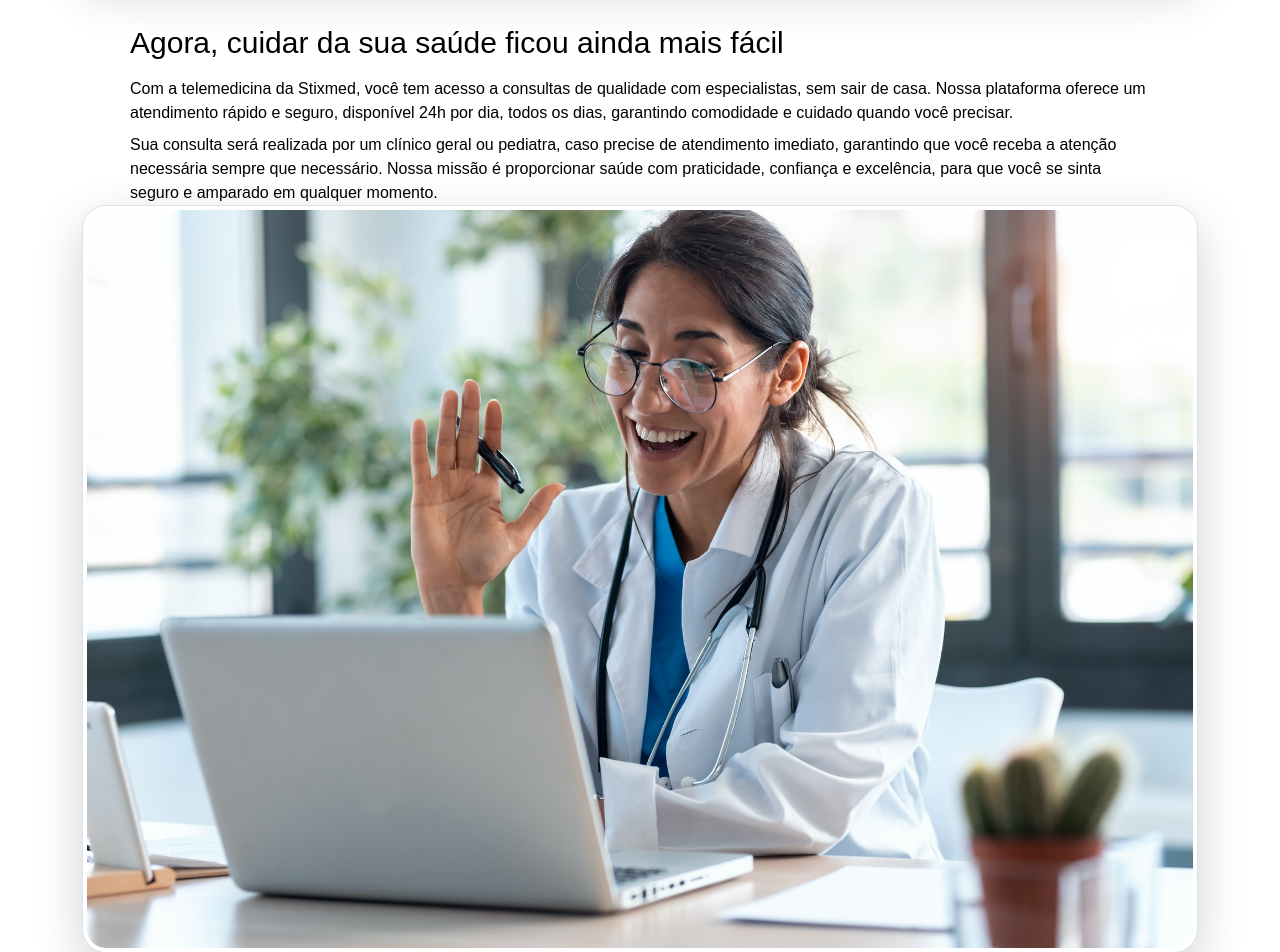
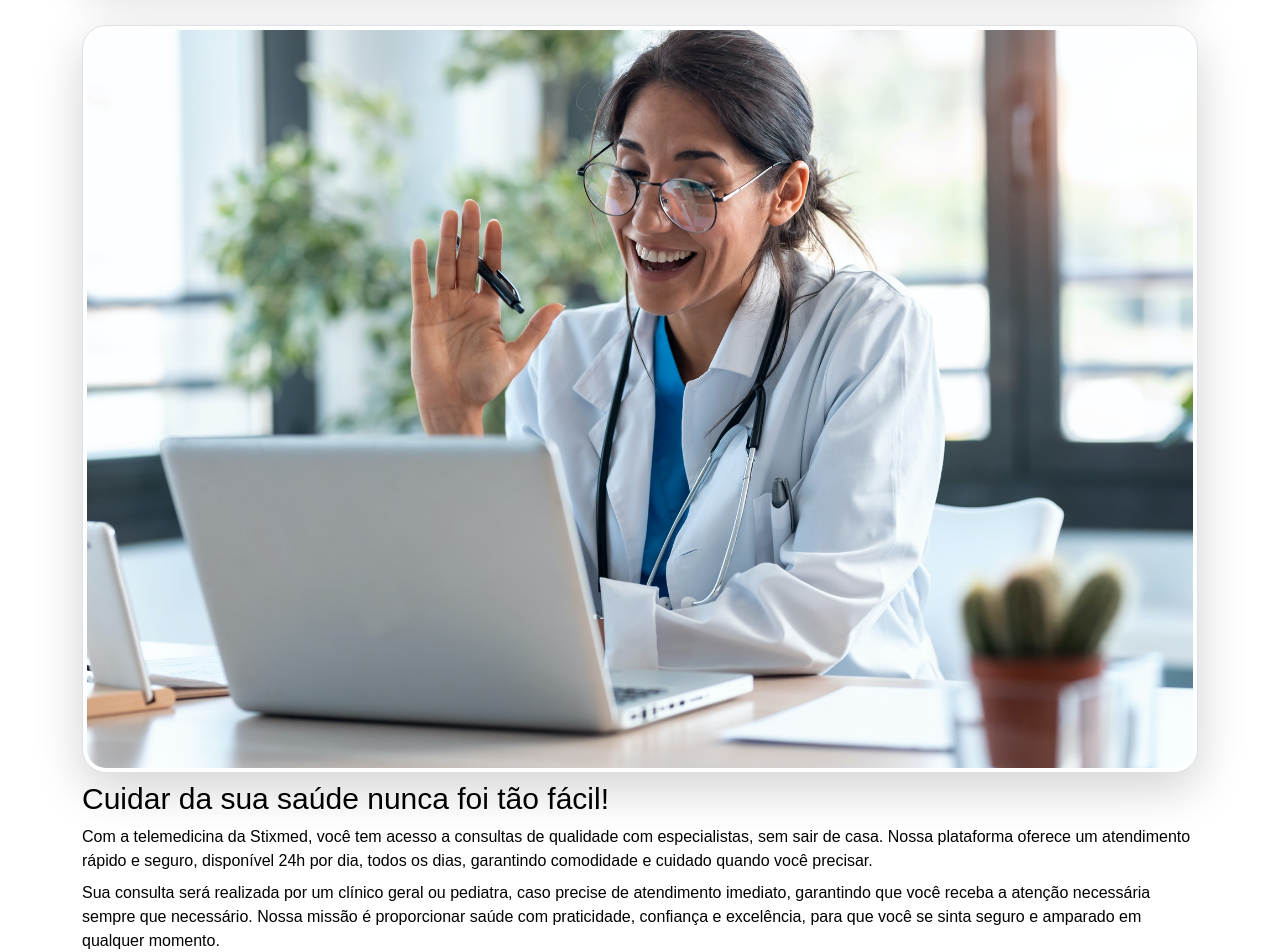
Before and after one commit to globalqueiros/stixmed, a Next.js app: page /telemedicina in a window 1280 px wide. Shown: the part 1120-2072 px from the top of the page. Built offline with nearby package versions, Linux system fonts and the light colour scheme.

Commit message:
fist commit

```diff
--- a/src/app/telemedicina/page.tsx
+++ b/src/app/telemedicina/page.tsx
@@ -32,31 +32,22 @@ export default function Telemedicina() {
             </section>
             <section className='my-1'>
                 <div className="container flex flex-col md:flex-row justify-between max-w-6xl py-4 md:py-3 gap-y-5 mx-auto">
-                    <div className="flex flex-col justify-center items-center mx-1 sm:p-4 md:mr-10 md:p-4 lg:p-4 xl:p-4 2xl:p-4">
+                    <div className="md:mx-5 flex flex-col justify-center items-center mx-1 sm:p-4 md:mr-10 md:p-4 lg:p-4 xl:p-4 2xl:p-4">
                         <h2 className="text-2xl sm:text-center sm:text-3xl md:text-2xl lg:text-3xl xl:text-3xl 2xl:text-3xl font-bold text-black-900 leading-8">Faça consultas online na Stixmed</h2>
-                        <p className="text-sm sm:text-sm md:text-sm lg:text-sm xl:text-sm 2xl:text-sm text-justify leading-6 my-2">Com nosso serviço de telemedicina, você tem a comodidade de consultar médicos de diversas especialidades de forma rápida e prática, através de videochamadas. Essa solução permite que você receba atendimento de qualidade sem sair de casa, proporcionando um cuidado médico eficiente e seguro, com a flexibilidade de ser atendido no seu tempo e no seu lugar.</p>
+                        <p className="text-sm sm:text-sm md:text-sm lg:text-sm xl:text-sm 2xl:text-sm text-justify leading-7 my-2">Com nosso serviço de telemedicina, você tem a comodidade de consultar médicos de diversas especialidades de forma rápida e prática, através de videochamadas. Essa solução permite que você receba atendimento de qualidade sem sair de casa, proporcionando um cuidado médico eficiente e seguro, com a flexibilidade de ser atendido no seu tempo e no seu lugar.</p>
                     </div>
                     <div className="sm:ml-5 mx-auto md:mx-0">
                         <Image
                             src="/chamada_telemedicina.png"
-                            width={1500}
-                            height={1500}
+                            width={1300}
+                            height={1300}
                             className="shadow-lg img-thumbnail"
                             style={{ borderRadius: '3vh' }}
                             alt="Médico"
                         />
                     </div>
                 </div>
-                <div className="container flex flex-col md:flex-row justify-between max-w-6xl py-4 md:py-3 gap-y-10 mx-auto">
-                    <div className="mx-5 lg:block hidden md:mr-10">
-                        <h2 className="text-xl lg:text-xl font-bold text-black-900 mb-3">Agora, cuidar da sua saúde ficou ainda mais fácil</h2>
-                        <p className="text-xl md:text-sm text-justify leading-7">
-                            Com a telemedicina da Stixmed, você tem acesso a consultas de qualidade com especialistas, sem sair de casa. Nossa plataforma oferece um atendimento rápido e seguro, disponível 24h por dia, todos os dias, garantindo comodidade e cuidado quando você precisar.
-                        </p>
-                        <p className="text-xl md:text-sm text-justify leading-7 mt-2">
-                            Sua consulta será realizada por um clínico geral ou pediatra, caso precise de atendimento imediato, garantindo que você receba a atenção necessária sempre que necessário. Nossa missão é proporcionar saúde com praticidade, confiança e excelência, para que você se sinta seguro e amparado em qualquer momento.
-                        </p>
-                    </div>
+                <div className="container flex flex-col md:flex-row justify-between max-w-6xl py-4 md:py-3 gap-y-5 mx-auto">
                     <div className="mx-auto md:mx-0">
                         <Image
                             src="/telemedicina.jpg"
@@ -67,24 +58,24 @@ export default function Telemedicina() {
                             alt="Médico"
                         />
                     </div>
-                    <div className="mx-5 sm:block hidden md:mr-10">
-                        <h2 className="text-xl lg:text-xl font-bold text-black-900 mb-3">Agora, cuidar da sua saúde ficou ainda mais fácil</h2>
-                        <p className="text-xl md:text-sm text-justify leading-7">
+                    <div className="md:mx-5 md:mr-10">
+                        <h2 className="text-xl sm:text-xl md:text-xl lg:text-xl xl:text-xl 2xl:text-xl font-bold text-black-900 mb-2 mt-2">Cuidar da sua saúde nunca foi tão fácil!</h2>
+                        <p className="text-sm sm:text-sm md:text-sm xl:text-sm 2xl:text-sm text-justify leading-7">
                             Com a telemedicina da Stixmed, você tem acesso a consultas de qualidade com especialistas, sem sair de casa. Nossa plataforma oferece um atendimento rápido e seguro, disponível 24h por dia, todos os dias, garantindo comodidade e cuidado quando você precisar.
                         </p>
-                        <p className="text-xl md:text-sm text-justify leading-7 mt-2">
+                        <p className="text-sm sm:text-sm md:text-sm xl:text-sm 2xl:text-sm text-justify leading-7 mt-2">
                             Sua consulta será realizada por um clínico geral ou pediatra, caso precise de atendimento imediato, garantindo que você receba a atenção necessária sempre que necessário. Nossa missão é proporcionar saúde com praticidade, confiança e excelência, para que você se sinta seguro e amparado em qualquer momento.
                         </p>
                     </div>
                 </div>
             </section>
             <section className="mb-0 pb-3 px-0 bg-[#25a096]">
-                <div className='container flex flex-col md:flex-row justify-between max-w-2xl py-4 md:py-3 gap-y-10 mx-auto'>
-                    <h2 className='text-3xl text-white m-auto'>Benefícios das consultas por vídeo no Stixmed</h2>
+                <div className='container flex flex-col md:flex-row justify-between max-w-2xl py-4 md:py-3 gap-y-5 mx-auto'>
+                    <h2 className='text-xl sm:text-xl md:text-2xl lg:text-3xl xl:text-3xl 2xl:text-3xl text-white m-auto mb-0'>Benefícios das consultas na Stixmed</h2>
                 </div>
-                <div className='container flex flex-wrap justify-center py-1 md:py-2 gap-y-2 gap-x-5 mx-auto'>
+                <div className="container flex flex-wrap justify-center py-1 md:py-2 gap-y-2 gap-x-5 mx-auto">
                     {vantagens.map((item, index) => (
-                        <div key={index} className="card p-2 w-full md:w-[180px] shadow-sm bg-transparent border-white border-2 rounded-3xl">
+                        <div key={index} className="card my-1 p-2 w-full sm:w-[200px] md:w-[180px] lg:w-[220px] shadow-sm bg-transparent border-white border-2 rounded-3xl">
                             <div className="card-body flex flex-col items-start gap-1 text-white">
                                 <div className="flex items-start w-full">
                                     <span className="text-xl">{item.icon}</span>
@@ -145,7 +136,7 @@ export default function Telemedicina() {
                     <h5 className="mb-2 text-xl sm:text-xl font-bold tracking-tight text-black-900">
                         Atendimento prático na palma da sua mão!
                     </h5>
-                    <p className="my-2 font-normal text-sm sm:text-sm text-black-500 leading-8 text-justify">
+                    <p className="my-2 font-normal text-sm sm:text-sm text-black-500 leading-6 text-justify">
                         Com a Conectivate, você tem acesso a um atendimento médico rápido e eficiente, podendo agendar consultas, receber prescrições e cuidar da sua saúde diretamente pelo aplicativo ou site. Oferecemos diversas especialidades, garantindo um atendimento seguro, personalizado e prático, para que você possa focar no que realmente importa. <strong>Baixe nosso app agora mesmo!</strong>
                     </p>
                     <div className="flex mt-0 items-center justify-start">
```
